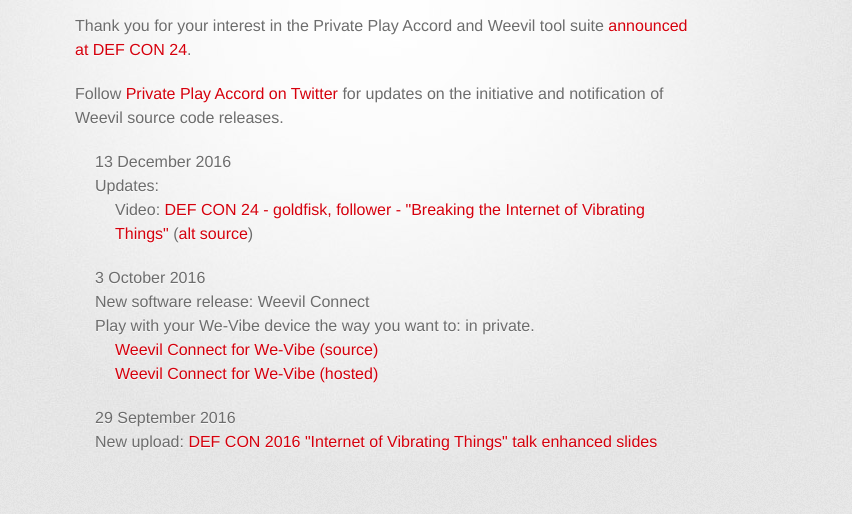
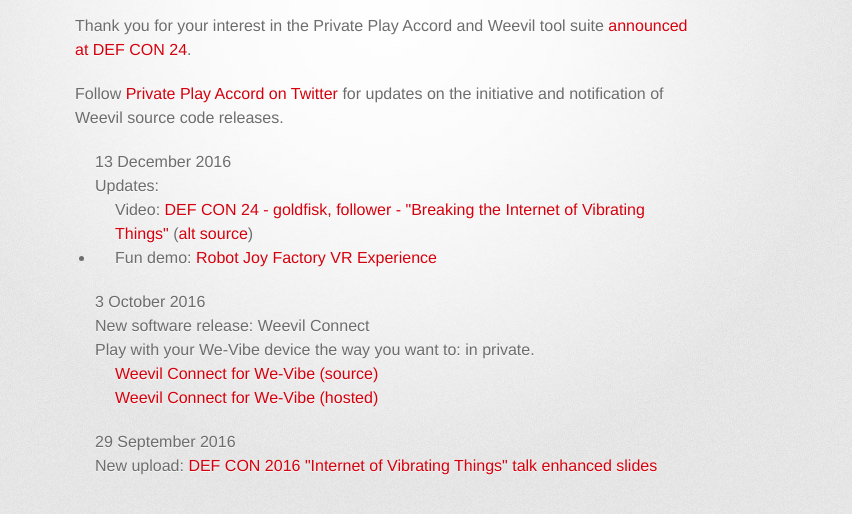
Before and after one commit to privateplayaccord/privateplayaccord-dot-com, a plain HTML site: page index.html in a window 1280 px wide. Shown: the part 112-626 px from the top of the page, without its empty margins (255-1107 px from the left). Drawn offline with Linux system fonts and the light colour scheme; a web font is replaced by a local one.

Commit message:
Add link to Robot Joy Factory demo.

```diff
--- a/index.html
+++ b/index.html
@@ -36,7 +36,7 @@
           <p>Follow <a href="https://twitter.com/privateplaynow">Private Play Accord on Twitter</a> for updates on the initiative and notification of Weevil source code releases.</p>
 	  <p>
 	    <ul style="list-style: none; font-weight: 300;">
-              <li style="list-style: none;"><b style="font-weight: 500;">13 December 2016</b><br />Updates: <ul><li style="list-style: none;">Video: <a href="https://www.youtube.com/watch?v=v1d0Xa2njVg">DEF CON 24 - goldfisk, follower - "Breaking the Internet of Vibrating Things"</a> (<a href="https://www.youtube.com/watch?v=vdiJYj1ih3w">alt source</a>)</li></ul></li>
+              <li style="list-style: none;"><b style="font-weight: 500;">13 December 2016</b><br />Updates: <ul><li style="list-style: none;">Video: <a href="https://www.youtube.com/watch?v=v1d0Xa2njVg">DEF CON 24 - goldfisk, follower - "Breaking the Internet of Vibrating Things"</a> (<a href="https://www.youtube.com/watch?v=vdiJYj1ih3w">alt source</a>)</li><li>Fun demo: <a href="https://github.com/privateplayaccord/robot-joy-factory-vr">Robot Joy Factory VR Experience</a></li></ul></li>
 	      <li style="list-style: none;"><b style="font-weight: 500;">3 October 2016</b><br /> New software release: <b style="font-weight: 500;">Weevil Connect</b><br /> Play with your We-Vibe device the way you want to: in private. <ul><li style="list-style: none;"><a href="https://github.com/privateplayaccord/weevil/tree/master/src/web/connect">Weevil Connect for We-Vibe (source)</a></li> <li style="list-style: none;"><a href="https://privateplayaccord.github.io/weevil/connect/">Weevil Connect for We-Vibe (hosted)</a></li></ul></li>
 	      <li style="list-style: none;"><b style="font-weight: 500;">29 September 2016</b><br /> New upload: <a href="assets/defcon-2016-g0ldfisk-follower-internet-of-vibrating-things-slides-v1.1.pdf">DEF CON 2016 "Internet of Vibrating Things" talk enhanced slides</a></li>
 	    </ul>
```
